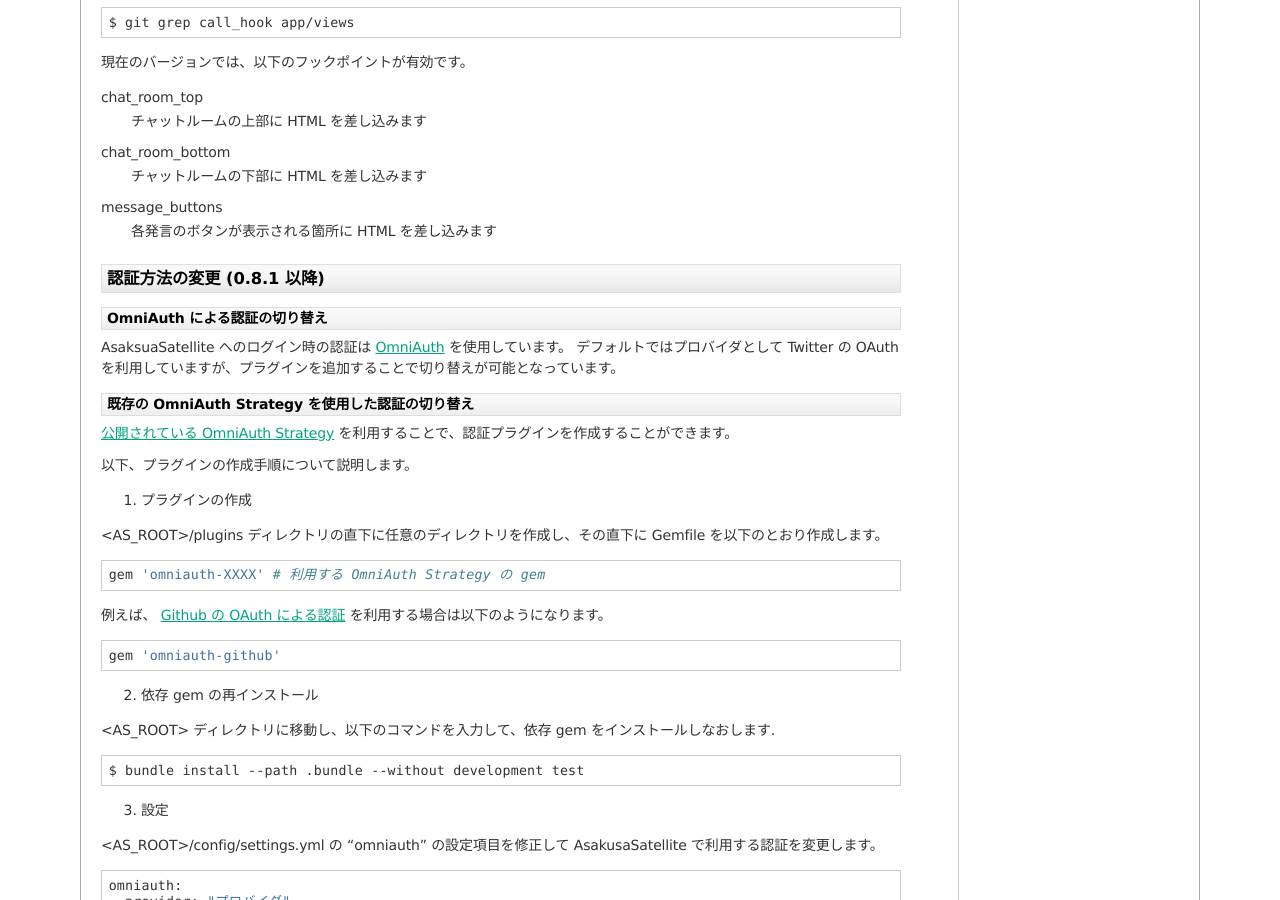
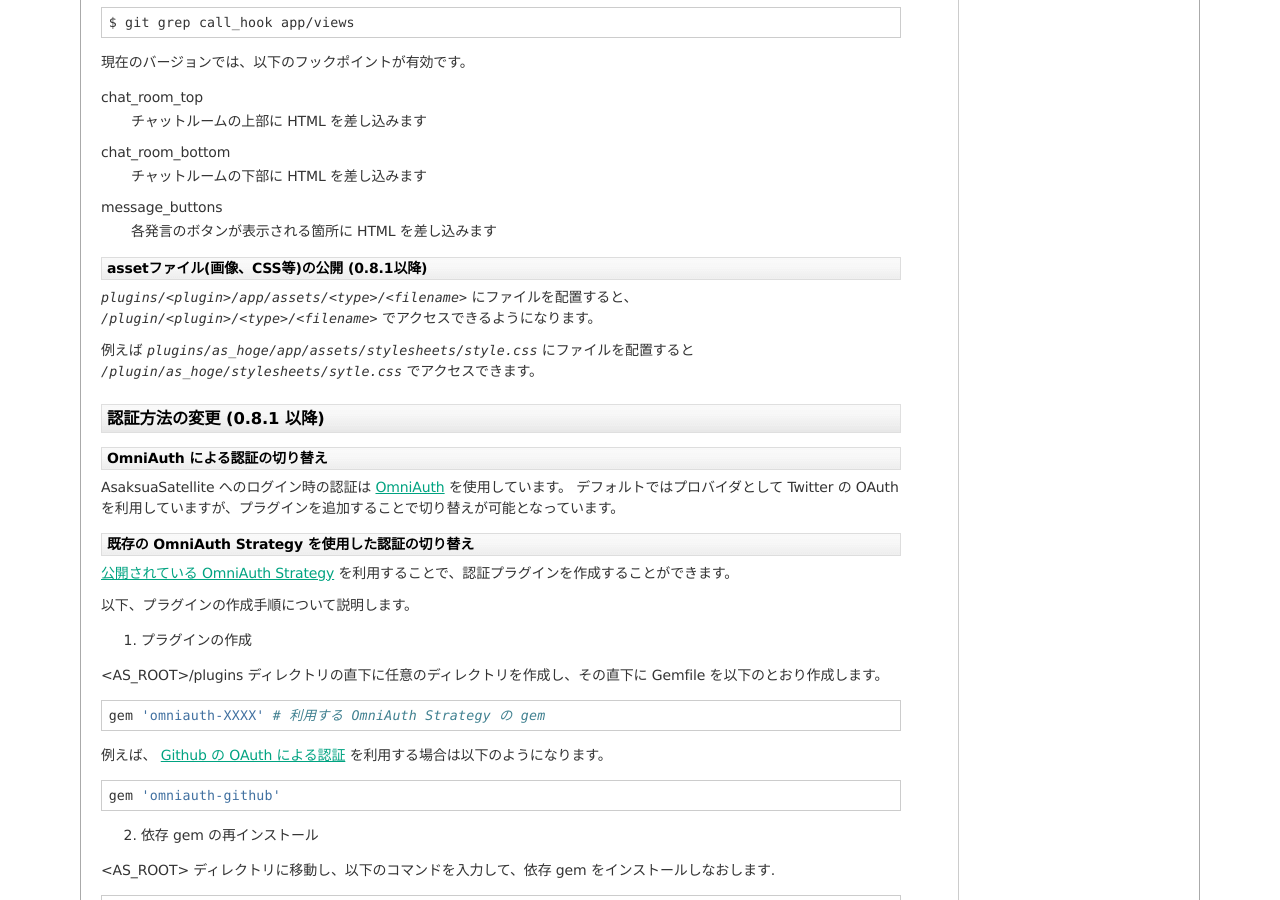
Before and after one commit to codefirst/asakusa-satellite-manual, a Sphinx documentation site: the page built from source/writing-plugins.rst, in a window 1280 px wide and 900 px high, scrolled down 2073 px. Built offline with Sphinx 7.4.7, drawn with Linux system fonts in a browser that asks for light colours; some of the changed text lies outside the part shown.

Commit message:
add document: plugin asset

```diff
--- a/source/writing-plugins.rst
+++ b/source/writing-plugins.rst
@@ -153,6 +153,13 @@
     チャットルームの下部に HTML を差し込みます
 message_buttons
     各発言のボタンが表示される箇所に HTML を差し込みます
+
+assetファイル(画像、CSS等)の公開 (0.8.1以降)
+^^^^^^^^^^^^^^^^^^^^^^^^^^^^^^^^^^^^^^^^^^^^
+
+`plugins/<plugin>/app/assets/<type>/<filename>` にファイルを配置すると、 `/plugin/<plugin>/<type>/<filename>` でアクセスできるようになります。
+
+例えば `plugins/as_hoge/app/assets/stylesheets/style.css` にファイルを配置すると `/plugin/as_hoge/stylesheets/sytle.css` でアクセスできます。
 
 認証方法の変更 (0.8.1 以降)
 --------------------------------------
```
